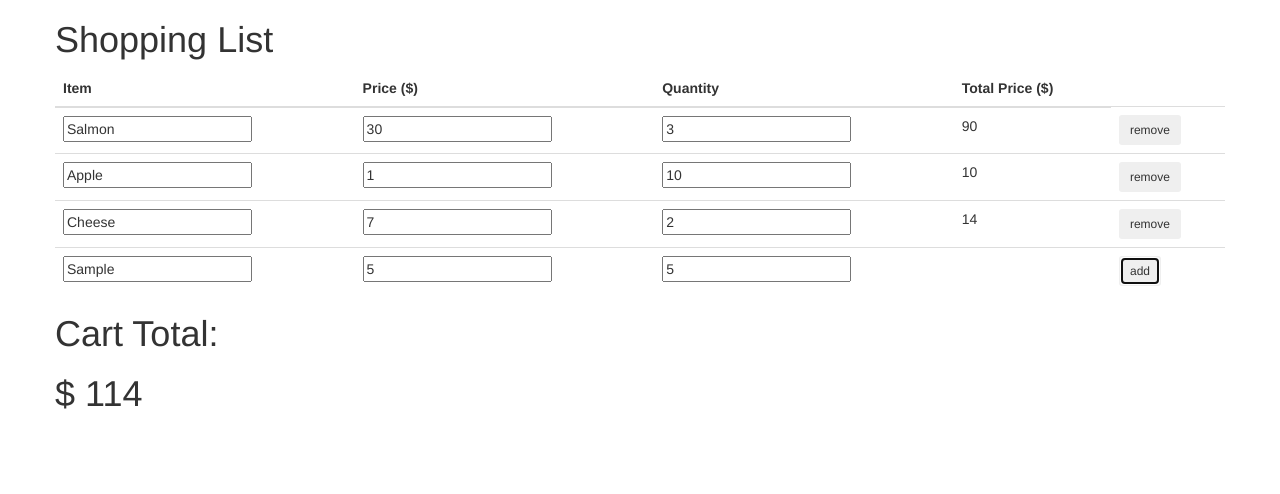
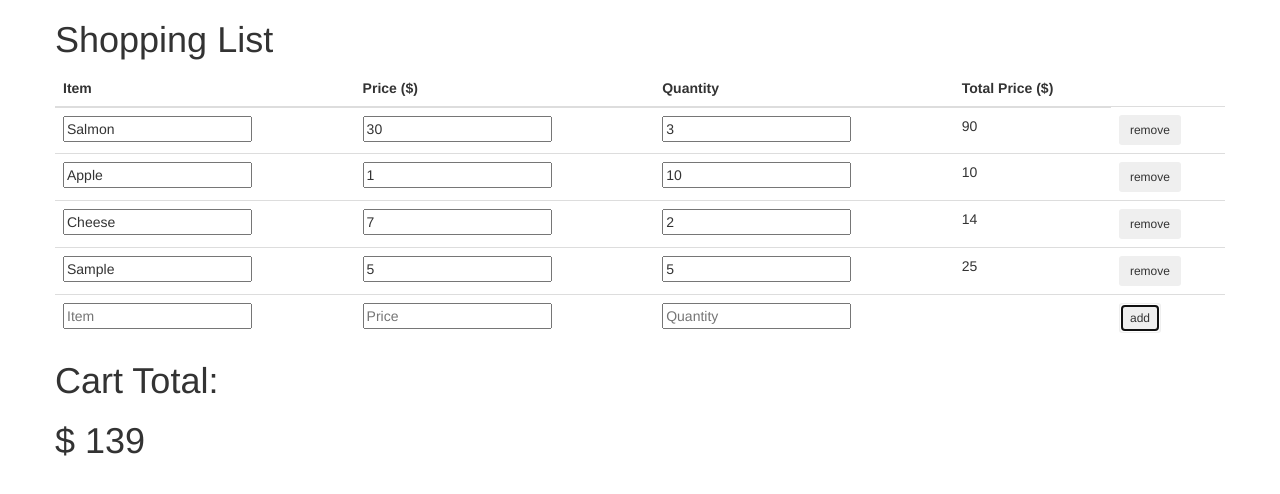
Before and after one commit to henry-hein/shopping-cart, a plain HTML site: page index.html in a window 1280 px wide. Both pictures are taken after typing "Sample", "5", "5" into the empty fields and a click on the button "add". Drawn offline with nearby package versions, Linux system fonts and the light colour scheme.

Commit message:
Total Price updates after dynamically adding and removing items from shopping list

```diff
--- a/index.html
+++ b/index.html
@@ -51,13 +51,13 @@
                 <td><button class="btn btn-light btn-sm remove">remove</button></td>
               </tr>
             </tbody>
-            <tfoot class="col-12 mt-2 mb-4" id="addItem">
+            <tfoot class="col-12 mt-2 mb-4">
               <tr>
-                <td><input class="mx-2" name="item" type="text" placeholder="Item" required/></td>
-                <td><input class="mx-2" name="price" type="number" placeholder="Price"/></td>
-                <td><input class="mx-2" name="Quantity" type="number" placeholder="Quantity"/></td>
+                <td><input class="mx-2 item" name="item" type="text" placeholder="Item" required/></td>
+                <td><input class="mx-2 price" name="price" type="number" placeholder="Price"/></td>
+                <td><input class="mx-2 qty" name="quantity" type="number" placeholder="Quantity"/></td>
                 <td></td>
-                <td><button class="btn btn-light btn-sm">add</button></td>
+                <td><button id="addItem" class="btn btn-light btn-sm">add</button></td>
               </tr>
             </tfoot>
           </table>
--- a/js/application.js
+++ b/js/application.js
@@ -1,14 +1,10 @@
 var updateTotalPrice = function (ele) {
-  var price = ($(ele).find('.price input').val());
+  var price = $(ele).find('.price input').val();
   var quantity = $(ele).find('.qty input').val();
   var totalPrice = price * quantity;
   $(ele).children('.totalPrice').html(totalPrice);
 
   return totalPrice;
-}
-
-var sum = function (acc, x) {
-  return acc + x;
 }
 
 var updateCartTotal = function () {
@@ -18,7 +14,9 @@ var updateCartTotal = function () {
     totalSum.push(totalPrice);
   });
 
-  var cartTotal = totalSum.reduce(sum);
+  var cartTotal = totalSum.reduce(function (acc,r) {
+      return acc + r;
+  }, 0);
   $('.total').html(cartTotal);
 }
 
@@ -26,12 +24,31 @@ var updateCartTotal = function () {
 $(document).ready(function() {
   updateCartTotal();
 
-  $('.btn.remove').on('click', function(event){
+  $(document).on('click', '.btn.remove', function(event){
     $(this).closest('tr').remove();
     updateCartTotal();
   });
 
-  $('tr input').on('input', function () {
+  $(document).on('input', 'tr input', function () {
     updateCartTotal();
   });
+
+  $('#addItem').on('click', function (event) {
+    event.preventDefault();
+    var item = $(this).parent().siblings().children('[name = item]').val();
+    var price = $(this).parent().siblings().children('[name = price]').val();
+    var quantity = $(this).parent().siblings().children('[name = quantity]').val();
+    $('tbody').append('<tr>' +
+      '<td class="item"><input type="text" value="' + item + '"</td>' +
+      '<td class="price"><input type="number" value="' + price + '" /></td>' +
+      '<td class="qty"><input type="number" value="' + quantity + '" /></td>' +
+      '<td class="totalPrice"></td>' +
+      '<td><button class="btn btn-light btn-sm remove">remove</button></td>' +
+    '</tr>');
+
+    updateCartTotal();
+    var item = $(this).parent().siblings().children('[name = item]').val('');
+    var price = $(this).parent().siblings().children('[name = price]').val('');
+    var quantity = $(this).parent().siblings().children('[name = quantity]').val('');
+  });
 });
```
